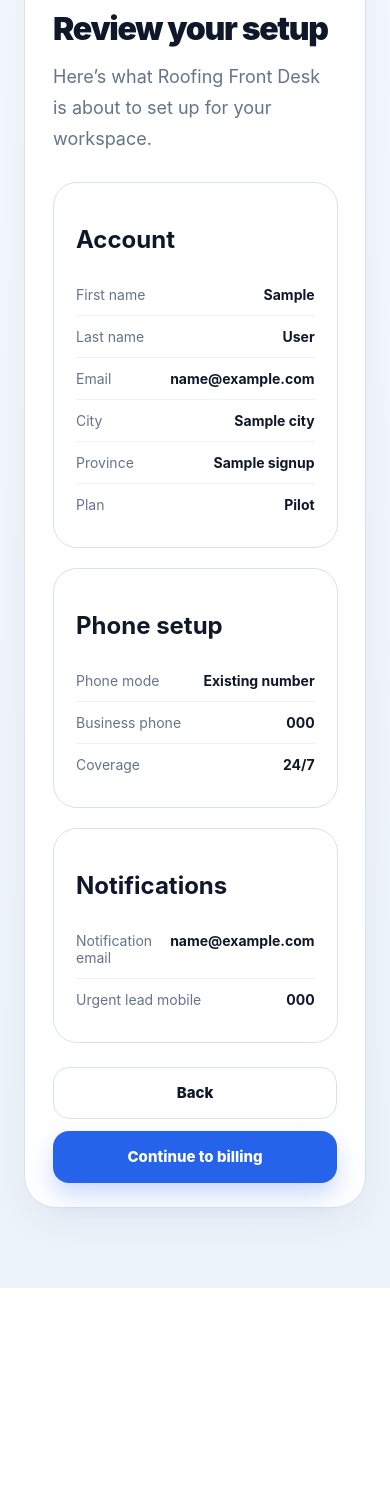
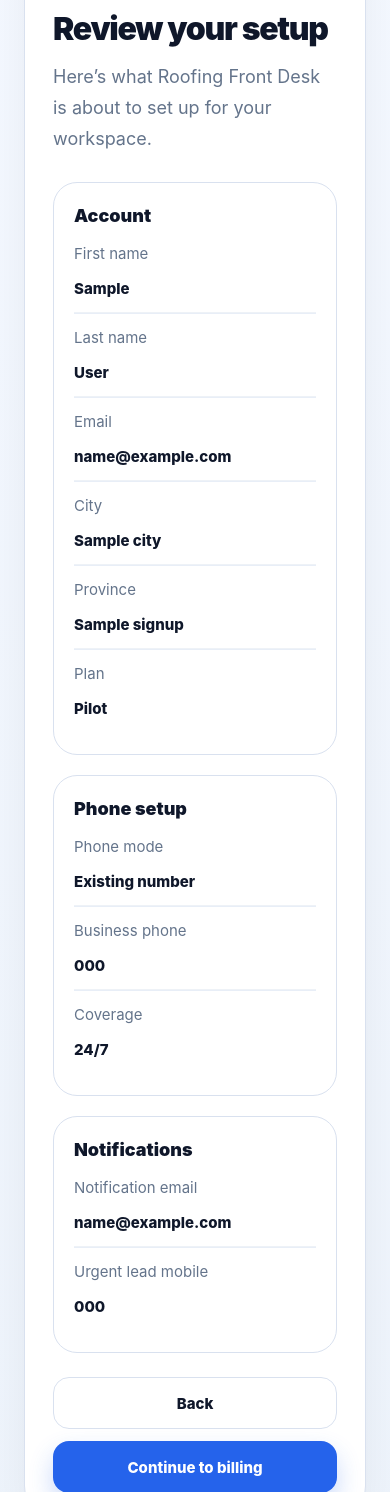
Before and after one commit to ahmedezeldin/roofing-mvp, a FastAPI app: template app/templates/onboarding/review.html in a window 390 px wide; the page is wider, and only the part inside the window is pictured. Shown: the part 182-1674 px from the top of that part. Before the commit the page ends 1470 px from the top of that part, so only its background shows below. Run offline with FastAPI, Linux system fonts and the light colour scheme; the template is opened without the code that fills it: most values are stand-ins (such as "Sample title", 1, 10 or a date in 2020); parts of the project's set-up code (start-up, migrations or seed data) failed here and were passed over.

Commit message:
Update onboarding-review.css

```diff
--- a/app/static/css/onboarding-review.css
+++ b/app/static/css/onboarding-review.css
@@ -198,3 +198,72 @@
     width: 100%;
   }
 }
+.review-grid {
+  display: grid;
+  grid-template-columns: 1fr 1fr;
+  gap: 20px;
+  margin-top: 28px;
+}
+
+.review-card {
+  background: #ffffff;
+  border: 1px solid #d9e1ef;
+  border-radius: 24px;
+  padding: 22px 20px;
+}
+
+.review-card-full {
+  grid-column: 1 / -1;
+}
+
+.review-card-title {
+  margin: 0 0 18px;
+  color: #0f172a;
+  font-size: 18px;
+  font-weight: 900;
+}
+
+.review-row {
+  display: flex;
+  align-items: center;
+  justify-content: space-between;
+  gap: 16px;
+  padding: 14px 0;
+  border-top: 1px solid #e8eef7;
+}
+
+.review-row:first-of-type {
+  border-top: none;
+  padding-top: 0;
+}
+
+.review-row span {
+  color: #64748b;
+  font-size: 15px;
+}
+
+.review-row strong {
+  color: #0f172a;
+  font-size: 15px;
+  font-weight: 800;
+  text-align: right;
+}
+
+@media (max-width: 900px) {
+  .review-grid {
+    grid-template-columns: 1fr;
+  }
+
+  .review-card-full {
+    grid-column: auto;
+  }
+
+  .review-row {
+    flex-direction: column;
+    align-items: flex-start;
+  }
+
+  .review-row strong {
+    text-align: left;
+  }
+}
```
